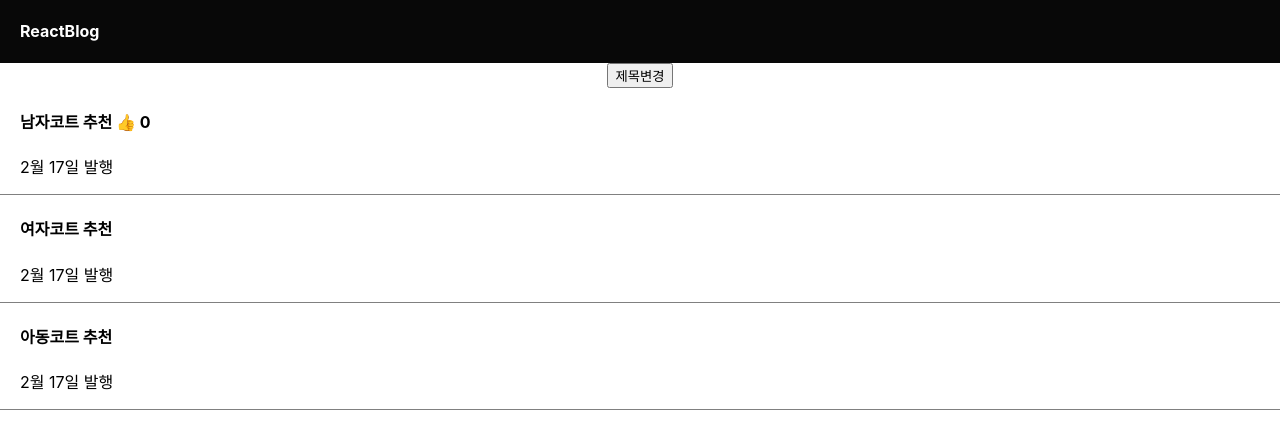
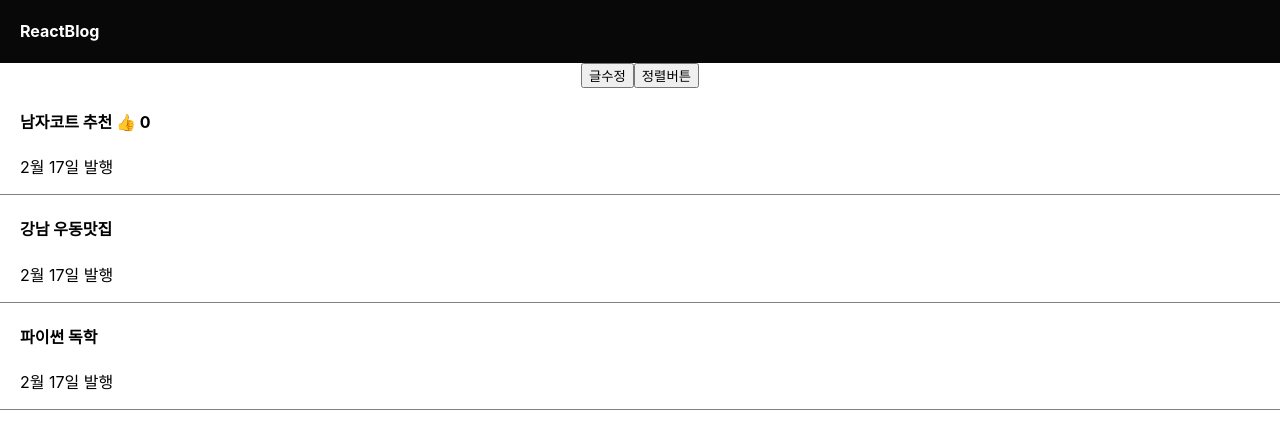
Before and after one commit to YongBin123/React, a React (Create React App) app: page / in a window 1280 px wide. Shown: the top 428 px of the page. Built offline with nearby package versions, Linux system fonts and the light colour scheme.

Commit message:
[Feat] array, object state 변경 추가
리액트 강의 중 array, object state 변경 부분 실습 결과입니다!

```diff
--- a/src/App.js
+++ b/src/App.js
@@ -5,7 +5,7 @@ import { useState } from 'react';
 function App() {
 
   let post = '강남 우동 맛집';
-  let [글제목, 글제목변경] = useState(['남자코트 추천', '여자코트 추천', '아동코트 추천'])
+  let [글제목, 글제목변경] = useState(['남자코트 추천', '강남 우동맛집', '파이썬 독학'])
   let [따봉, 따봉변경] = useState(0);
 
   return (
@@ -15,8 +15,16 @@ function App() {
       </div>
 
       <button onClick={()=>{
-        글제목변경(['여자코트 추천', '남자코트 추천', '아동코트 추천']);
-      }}>제목변경</button>
+        let copy = [...글제목];
+        copy[0] = '여자코트 추천'
+        글제목변경(copy);
+      }}>글수정</button>
+
+      <button onClick={()=>{
+        let copy = [...글제목];
+        copy.sort();
+        글제목변경(copy);
+      }}>정렬버튼</button>
 
       <div className="list">
         <h4>{ 글제목[0] } <span onClick={()=>{ 따봉변경(따봉+1) }}>👍</span> {따봉} </h4>
```
